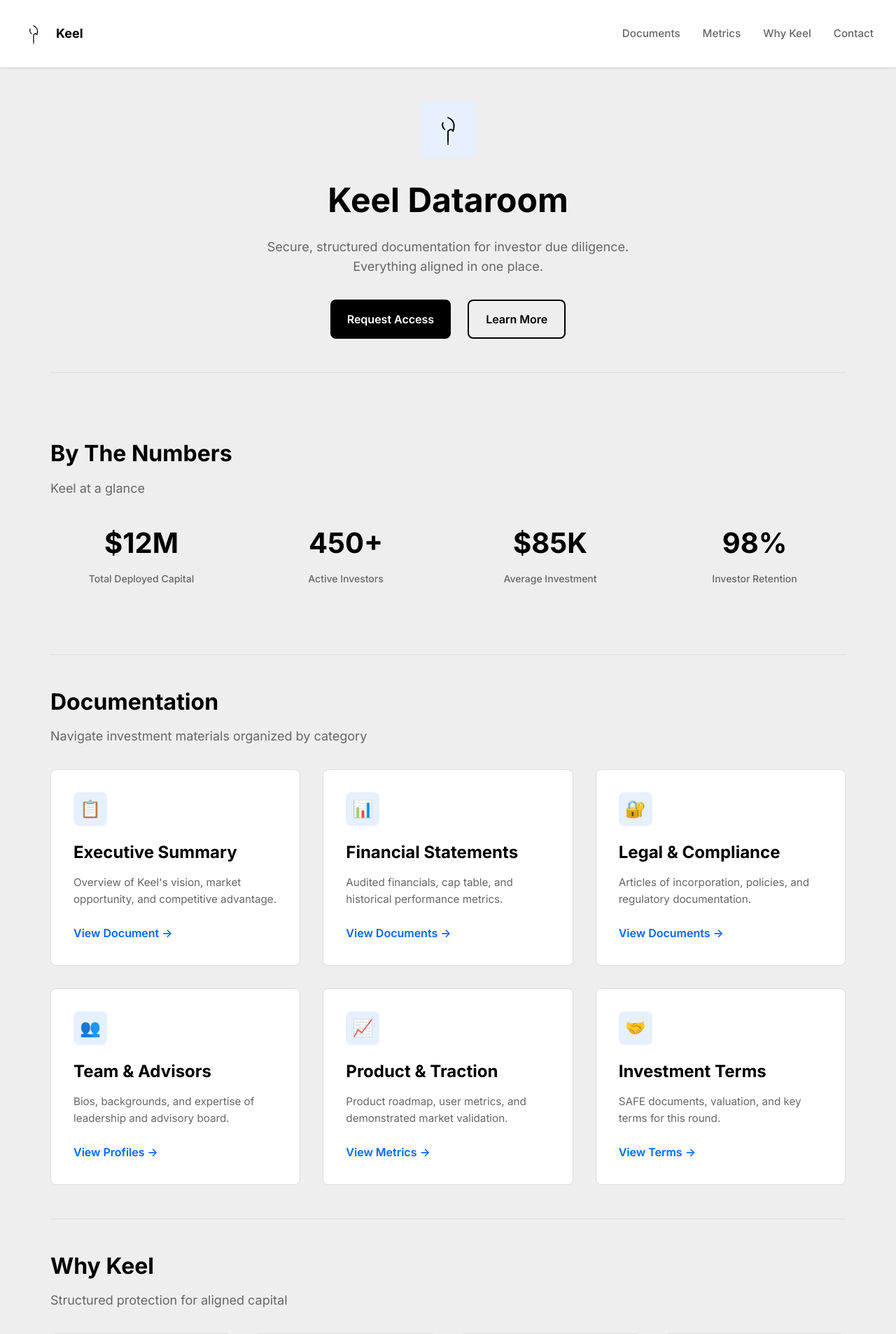
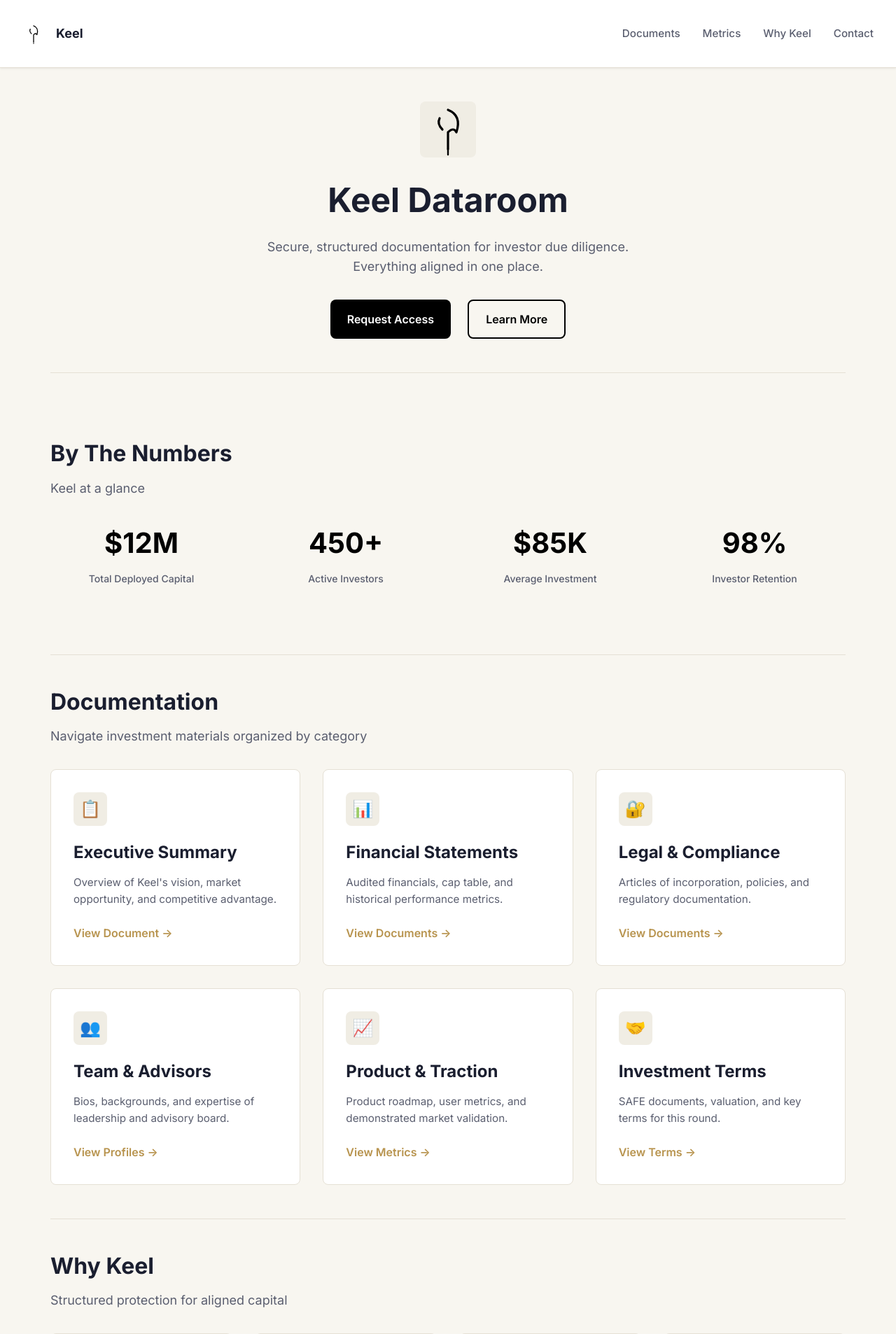
Before and after one commit to TiagoSantanaSilva/keel-dataroom, a web app: file public/dataroom.html in a window 1280 px wide. Shown: the top 1906 px of the page at 70% size. Run offline with its HTML, style and script files only (its server is not run), Linux system fonts and the light colour scheme.

Commit message:
Update dataroom branding with Keel colors and logo
- Updated CSS color palette to match Keel brand:
  - Primary: Black (#000000)
  - Background: Warm off-white (#F8F6F0)
  - Accent: Gold (#B8944F) and Teal (#297C8A)
  - Text: Deep navy (#1A1E2F) for better readability
- Replaced inline SVG icons with external Keel logo file
- Updated all card icons to use Keel accent color backgrounds
- Improved color consistency with brand guidelines

Co-Authored-By: Claude Haiku 4.5 <noreply@anthropic.com>

```diff
--- a/public/css/branding.css
+++ b/public/css/branding.css
@@ -4,21 +4,22 @@
    ────────────────────────────────────────────────────────────── */
 
 :root {
-  /* ── Core Colors ── */
+  /* ── Keel Brand Colors ── */
   --color-primary: #000000;
   --color-primary-light: #1A1A1A;
-  --color-background: #EEEEEE;
+  --color-background: #F8F6F0;
   --color-surface: #FFFFFF;
 
   /* ── Text Colors ── */
-  --color-text-primary: #000000;
-  --color-text-secondary: #666666;
-  --color-text-muted: #999999;
+  --color-text-primary: #1A1E2F;
+  --color-text-secondary: #5A5E6F;
+  --color-text-muted: #8A8E9E;
 
-  /* ── Interactive Colors ── */
-  --color-accent: #0066FF;
-  --color-accent-light: #E6F0FF;
-  --color-border: #DDDDDD;
+  /* ── Keel Accent Colors ── */
+  --color-accent: #B8944F;
+  --color-accent-alt: #297C8A;
+  --color-accent-light: #F0EDE4;
+  --color-border: #E5E0D5;
 
   /* ── Spacing System ── */
   --spacing-xs: 0.5rem;
--- a/public/dataroom.html
+++ b/public/dataroom.html
@@ -287,11 +287,7 @@
   <nav>
     <a href="/" class="keel-logo">
       <div class="keel-logo-icon">
-        <svg width="32" height="32" viewBox="0 0 100 100" fill="none" xmlns="http://www.w3.org/2000/svg">
-          <path d="M50 15 Q75 25 65 55 Q60 45 50 55 L50 85" stroke="currentColor" stroke-width="4" fill="none" stroke-linecap="round" stroke-linejoin="round"/>
-          <path d="M40 50 Q30 40 35 30" stroke="currentColor" stroke-width="4" fill="none" stroke-linecap="round" stroke-linejoin="round"/>
-          <line x1="50" y1="85" x2="50" y2="95" stroke="currentColor" stroke-width="3" stroke-linecap="round"/>
-        </svg>
+        <img src="assets/icons/keel-logo.svg" alt="Keel" />
       </div>
       <span>Keel</span>
     </a>
@@ -307,11 +303,7 @@
     <!-- Hero Section -->
     <section class="hero">
       <div class="hero-icon">
-        <svg width="48" height="48" viewBox="0 0 100 100" fill="none" xmlns="http://www.w3.org/2000/svg">
-          <path d="M50 15 Q75 25 65 55 Q60 45 50 55 L50 85" stroke="currentColor" stroke-width="4" fill="none" stroke-linecap="round" stroke-linejoin="round"/>
-          <path d="M40 50 Q30 40 35 30" stroke="currentColor" stroke-width="4" fill="none" stroke-linecap="round" stroke-linejoin="round"/>
-          <line x1="50" y1="85" x2="50" y2="95" stroke="currentColor" stroke-width="3" stroke-linecap="round"/>
-        </svg>
+        <img src="assets/icons/keel-logo.svg" alt="Keel Dataroom" style="width: 100%; height: 100%;" />
       </div>
       <h1>Keel Dataroom</h1>
       <p>Secure, structured documentation for investor due diligence. Everything aligned in one place.</p>
@@ -355,37 +347,37 @@
       </div>
       <div class="cards-grid">
         <div class="doc-card">
-          <div class="doc-card-icon">📋</div>
+          <div class="doc-card-icon" style="background: var(--color-accent-light); color: var(--color-accent);">📋</div>
           <h3>Executive Summary</h3>
           <p>Overview of Keel's vision, market opportunity, and competitive advantage.</p>
           <a href="#" class="doc-link">View Document →</a>
         </div>
         <div class="doc-card">
-          <div class="doc-card-icon">📊</div>
+          <div class="doc-card-icon" style="background: var(--color-accent-light); color: var(--color-accent);">📊</div>
           <h3>Financial Statements</h3>
           <p>Audited financials, cap table, and historical performance metrics.</p>
           <a href="#" class="doc-link">View Documents →</a>
         </div>
         <div class="doc-card">
-          <div class="doc-card-icon">🔐</div>
+          <div class="doc-card-icon" style="background: var(--color-accent-light); color: var(--color-accent);">🔐</div>
           <h3>Legal & Compliance</h3>
           <p>Articles of incorporation, policies, and regulatory documentation.</p>
           <a href="#" class="doc-link">View Documents →</a>
         </div>
         <div class="doc-card">
-          <div class="doc-card-icon">👥</div>
+          <div class="doc-card-icon" style="background: var(--color-accent-light); color: var(--color-accent);">👥</div>
           <h3>Team & Advisors</h3>
           <p>Bios, backgrounds, and expertise of leadership and advisory board.</p>
           <a href="#" class="doc-link">View Profiles →</a>
         </div>
         <div class="doc-card">
-          <div class="doc-card-icon">📈</div>
+          <div class="doc-card-icon" style="background: var(--color-accent-light); color: var(--color-accent);">📈</div>
           <h3>Product & Traction</h3>
           <p>Product roadmap, user metrics, and demonstrated market validation.</p>
           <a href="#" class="doc-link">View Metrics →</a>
         </div>
         <div class="doc-card">
-          <div class="doc-card-icon">🤝</div>
+          <div class="doc-card-icon" style="background: var(--color-accent-light); color: var(--color-accent);">🤝</div>
           <h3>Investment Terms</h3>
           <p>SAFE documents, valuation, and key terms for this round.</p>
           <a href="#" class="doc-link">View Terms →</a>
```
